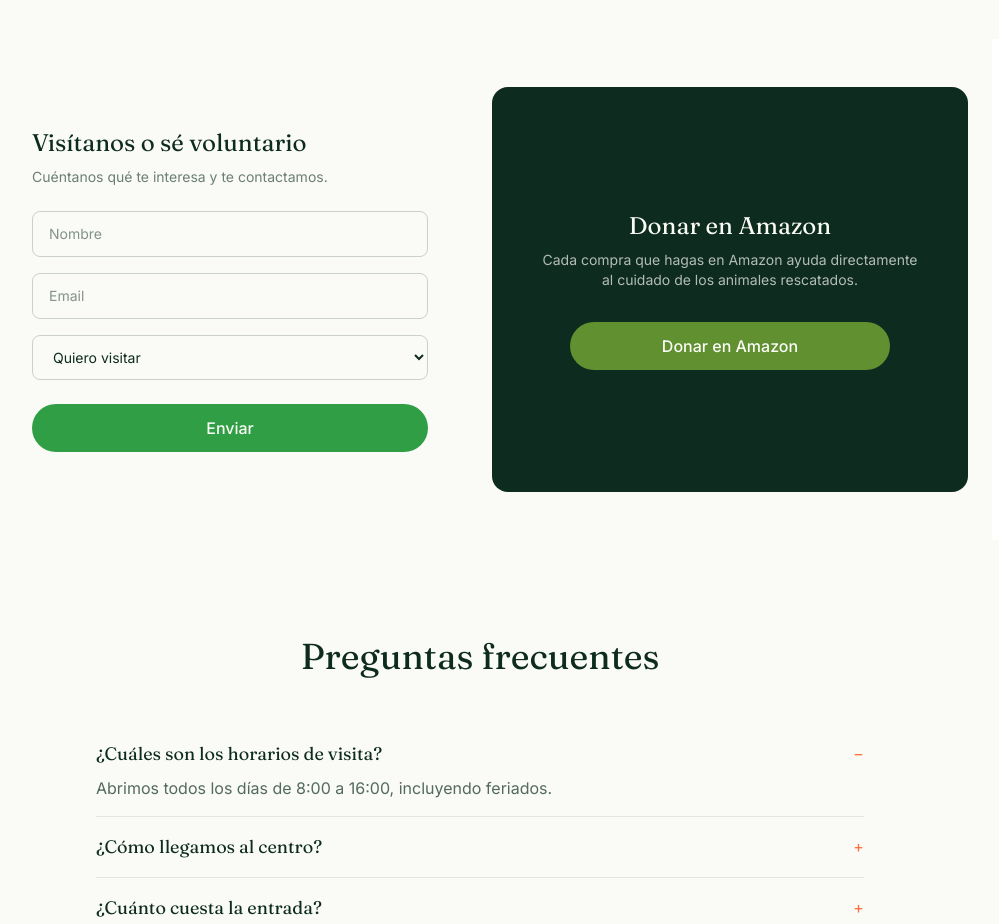
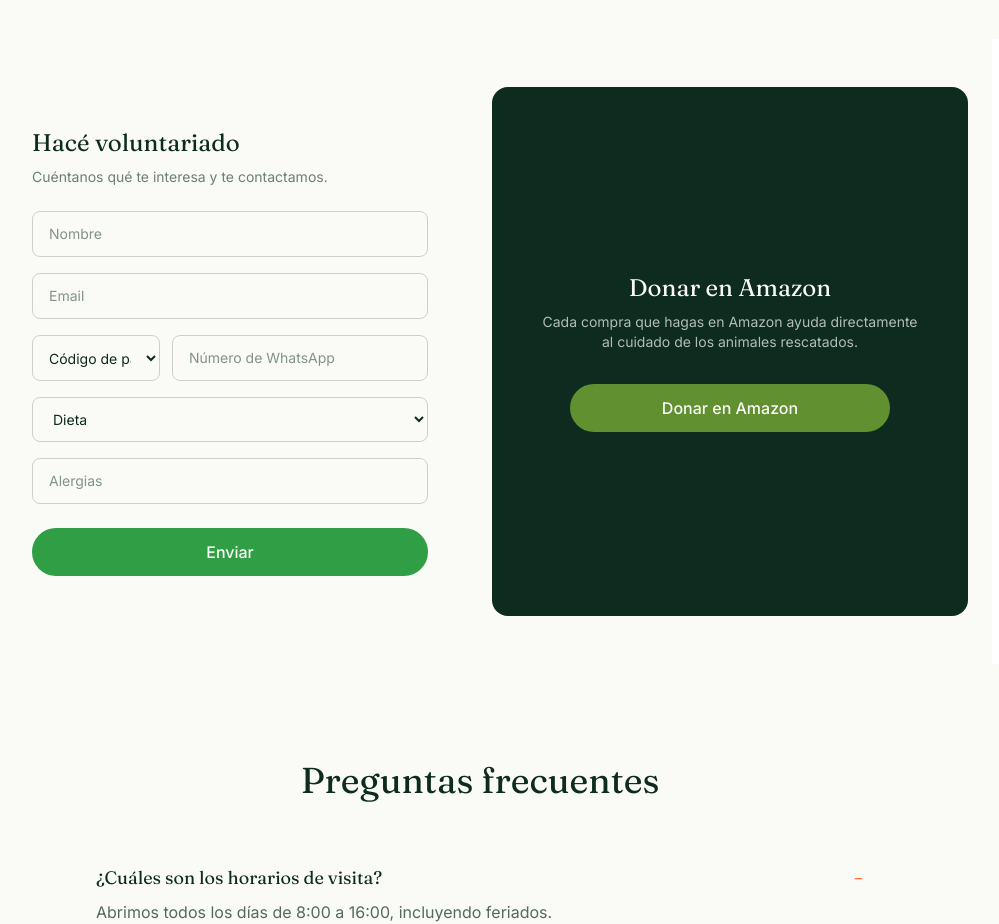
Before and after one commit to Argerie/crac-web, a React (Vite) app: page / in a window 1280 px wide. Shown: the part 8680-9604 px from the top of the page, without its empty margins (160-1159 px from the left). Built offline with nearby package versions, Linux system fonts and the light colour scheme.

Commit message:
Update volunteer form with WhatsApp/diet/allergies, remove visit interest menu

```diff
--- a/src/components/sections/VolunteerFormSection.tsx
+++ b/src/components/sections/VolunteerFormSection.tsx
@@ -30,14 +30,77 @@
           placeholder={t('form.email')}
           className="rounded-lg border border-jungle-900/20 px-4 py-3 font-body text-sm"
         />
+        <div className="flex gap-3">
+          <select
+            name="pais"
+            className="w-32 rounded-lg border border-jungle-900/20 px-3 py-3 font-body text-sm"
+          >
+            <option value="">{t('form.paisCode')}</option>
+            <option value="+1">🇺🇸 +1</option>
+            <option value="+44">🇬🇧 +44</option>
+            <option value="+49">🇩🇪 +49</option>
+            <option value="+34">🇪🇸 +34</option>
+            <option value="+52">🇲🇽 +52</option>
+            <option value="+506">🇨🇷 +506</option>
+            <option value="+51">🇵🇪 +51</option>
+            <option value="+56">🇨🇱 +56</option>
+            <option value="+54">🇦🇷 +54</option>
+            <option value="+57">🇨🇴 +57</option>
+            <option value="+58">🇻🇪 +58</option>
+            <option value="+593">🇪🇨 +593</option>
+            <option value="+591">🇧🇴 +591</option>
+            <option value="+505">🇳🇮 +505</option>
+            <option value="+507">🇵🇦 +507</option>
+            <option value="+504">🇭🇳 +504</option>
+            <option value="+503">🇸🇻 +503</option>
+            <option value="+502">🇬🇹 +502</option>
+            <option value="+1">🇨🇦 +1</option>
+            <option value="+61">🇦🇺 +61</option>
+            <option value="+64">🇳🇿 +64</option>
+            <option value="+81">🇯🇵 +81</option>
+            <option value="+86">🇨🇳 +86</option>
+            <option value="+55">🇧🇷 +55</option>
+            <option value="+39">🇮🇹 +39</option>
+            <option value="+33">🇫🇷 +33</option>
+            <option value="+31">🇳🇱 +31</option>
+            <option value="+48">🇵🇱 +48</option>
+            <option value="+351">🇵🇹 +351</option>
+            <option value="+47">🇳🇴 +47</option>
+            <option value="+46">🇸🇪 +46</option>
+            <option value="+41">🇨🇭 +41</option>
+            <option value="+353">🇮🇪 +353</option>
+            <option value="+43">🇦🇹 +43</option>
+            <option value="+32">🇧🇪 +32</option>
+            <option value="+45">🇩🇰 +45</option>
+            <option value="+358">🇫🇮 +358</option>
+            <option value="+972">🇮🇱 +972</option>
+            <option value="+971">🇦🇪 +971</option>
+            <option value="+966">🇸🇦 +966</option>
+            <option value="+27">🇿🇦 +27</option>
+          </select>
+          <input
+            type="tel"
+            name="whatsapp"
+            placeholder={t('form.whatsapp')}
+            className="flex-1 rounded-lg border border-jungle-900/20 px-4 py-3 font-body text-sm"
+          />
+        </div>
         <select
-          name="interes"
+          name="dieta"
           className="rounded-lg border border-jungle-900/20 px-4 py-3 font-body text-sm"
         >
-          <option>{t('form.visitar')}</option>
-          <option>{t('form.voluntario')}</option>
-          <option>{t('form.donar')}</option>
+          <option value="">{t('form.dieta')}</option>
+          <option>{t('form.dietaRegular')}</option>
+          <option>{t('form.dietaVegetariana')}</option>
+          <option>{t('form.dietaVegana')}</option>
+          <option>{t('form.dietaLibreGluten')}</option>
         </select>
+        <input
+          type="text"
+          name="alergias"
+          placeholder={t('form.alergias')}
+          className="rounded-lg border border-jungle-900/20 px-4 py-3 font-body text-sm"
+        />
         <button
           type="submit"
           className="mt-2 rounded-full bg-leaf-500 px-6 py-3 font-body font-medium text-mist-50 transition-transform hover:scale-105"
--- a/src/i18n/en.json
+++ b/src/i18n/en.json
@@ -162,14 +162,22 @@
     "imgAlt": "Educational tour in nature"
   },
   "form": {
-    "title": "Visit us or volunteer",
+    "title": "Volunteer now",
     "subtitle": "Tell us what interests you and we will contact you.",
     "subject": "New contact from the CRARC website",
     "nombre": "Name",
     "email": "Email",
+    "whatsapp": "WhatsApp number",
+    "paisCode": "Country code",
     "visitar": "I want to visit",
     "voluntario": "I want to volunteer",
     "donar": "I want to donate",
+    "dieta": "Diet",
+    "dietaRegular": "Regular diet",
+    "dietaVegetariana": "Vegetarian diet",
+    "dietaVegana": "Vegan diet",
+    "dietaLibreGluten": "Gluten-free diet",
+    "alergias": "Allergies",
     "enviar": "Send"
   },
   "donation": {
--- a/src/i18n/es.json
+++ b/src/i18n/es.json
@@ -162,14 +162,22 @@
     "imgAlt": "Gira educativa en la naturaleza"
   },
   "form": {
-    "title": "Visítanos o sé voluntario",
+    "title": "Hacé voluntariado",
     "subtitle": "Cuéntanos qué te interesa y te contactamos.",
     "subject": "Nuevo contacto desde la web CRARC",
     "nombre": "Nombre",
     "email": "Email",
+    "whatsapp": "Número de WhatsApp",
+    "paisCode": "Código de país",
     "visitar": "Quiero visitar",
     "voluntario": "Quiero ser voluntario",
     "donar": "Quiero donar",
+    "dieta": "Dieta",
+    "dietaRegular": "Dieta regular",
+    "dietaVegetariana": "Dieta vegetariana",
+    "dietaVegana": "Dieta vegana",
+    "dietaLibreGluten": "Dieta libre de gluten",
+    "alergias": "Alergias",
     "enviar": "Enviar"
   },
   "donation": {
```
Also changed, not shown: 5 other files (tests, documents, lock files or other folders).
